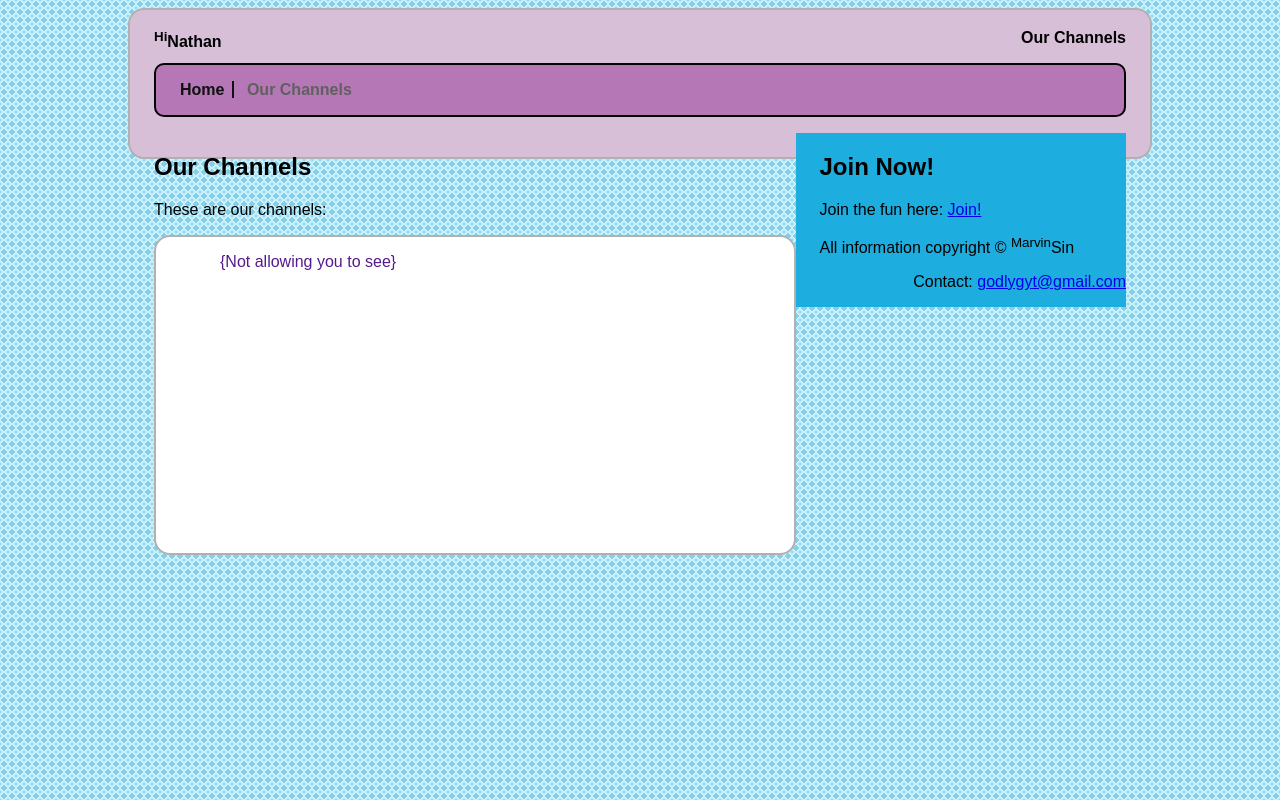
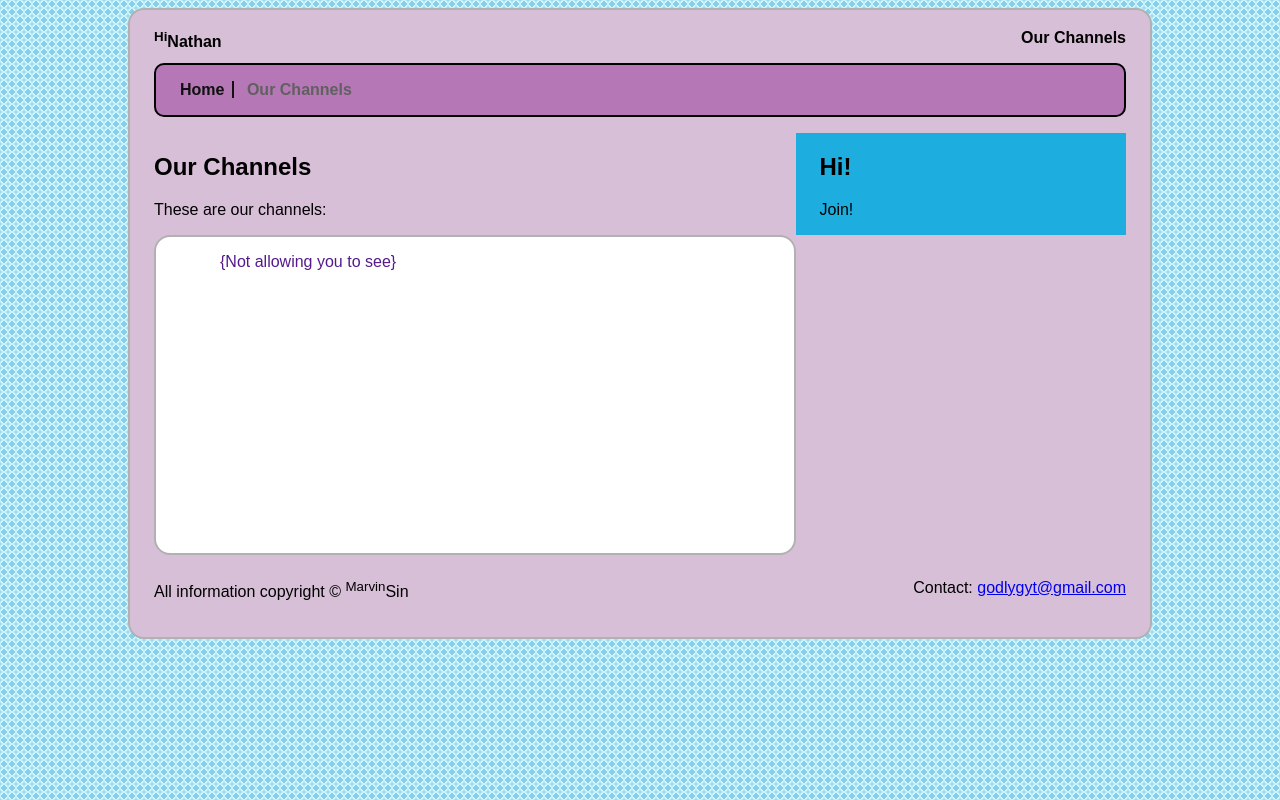
Before and after one commit to Jitterz0425/GodlyCrew, a plain HTML site: page our-channels.html in a window 1280 px wide. Drawn offline with Linux system fonts and the light colour scheme.

Commit message:
Update our-channels.html

```diff
--- a/our-channels.html
+++ b/our-channels.html
@@ -26,8 +26,8 @@
     </section>
   </article>
   <aside>
-       <h2>Join Now!</h2>
-       <p>Join the fun here: <a href="https://docs.google.com/forms/d/e/1FAIpQLSfw0Iss1D0SeZ5fQfIoEnEmDq_N1SIRL3YpqYp7wV0Grrl0_g/viewform">Join!</a></p
+       <h2>Hi!</h2>
+       <pJoin the fun here: <a href="https://docs.google.com/forms/d/e/1FAIpQLSfw0Iss1D0SeZ5fQfIoEnEmDq_N1SIRL3YpqYp7wV0Grrl0_g/viewform">Join!</a></p>
      </aside>
   <footer>
        <p class="copyright">All information copyright © <sup>Marvin</sup>Sin</p>
```
